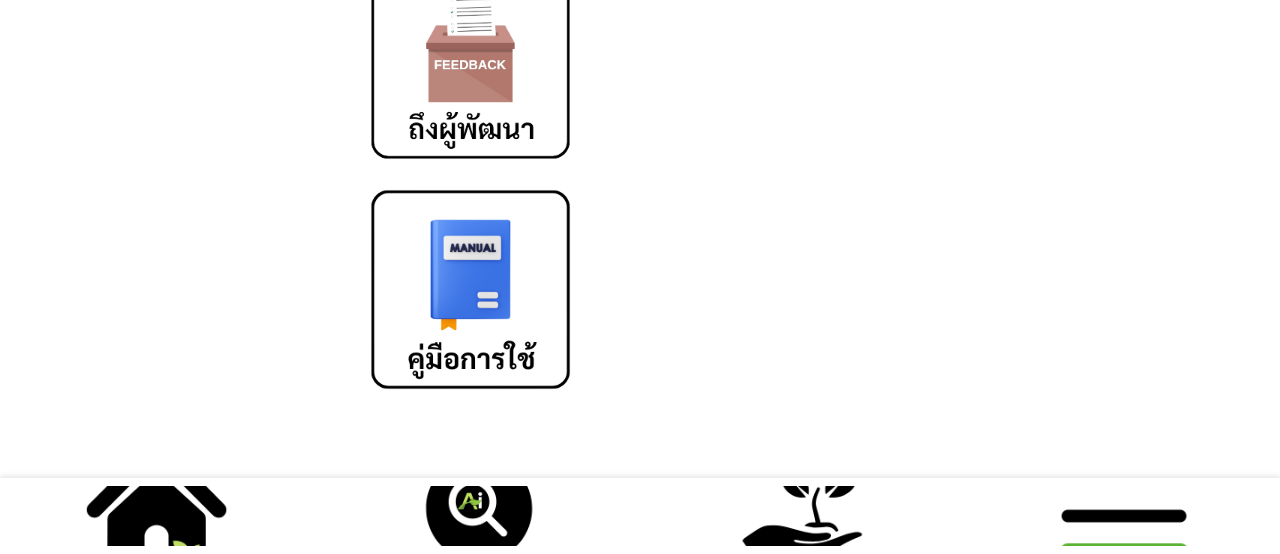
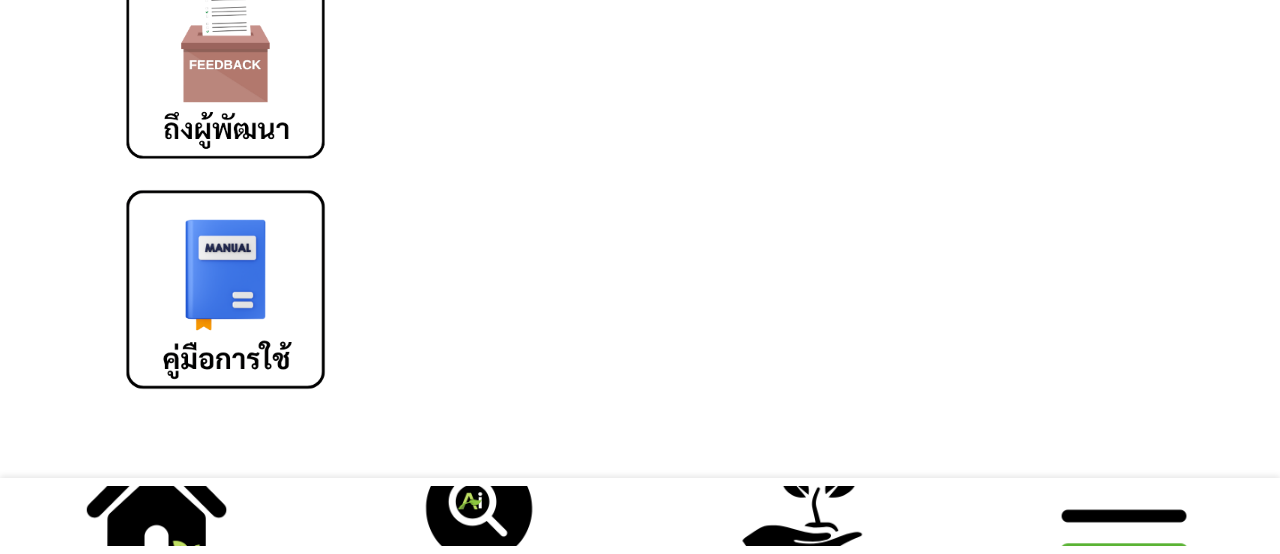
Before and after one commit to tetedd2/V2, a plain HTML site: page menu.html in a window 1280 px wide. Shown: the part 246-800 px from the top of the page. Drawn offline with Linux system fonts and the light colour scheme.

Commit message:
Add files via upload

```diff
--- a/menu.html
+++ b/menu.html
@@ -61,7 +61,7 @@
             flex-direction: column;
             gap: 80px;
             width: 100%;
-            max-width: 50%;
+            max-width: auto;
         }
 
         .btn-top {
```
